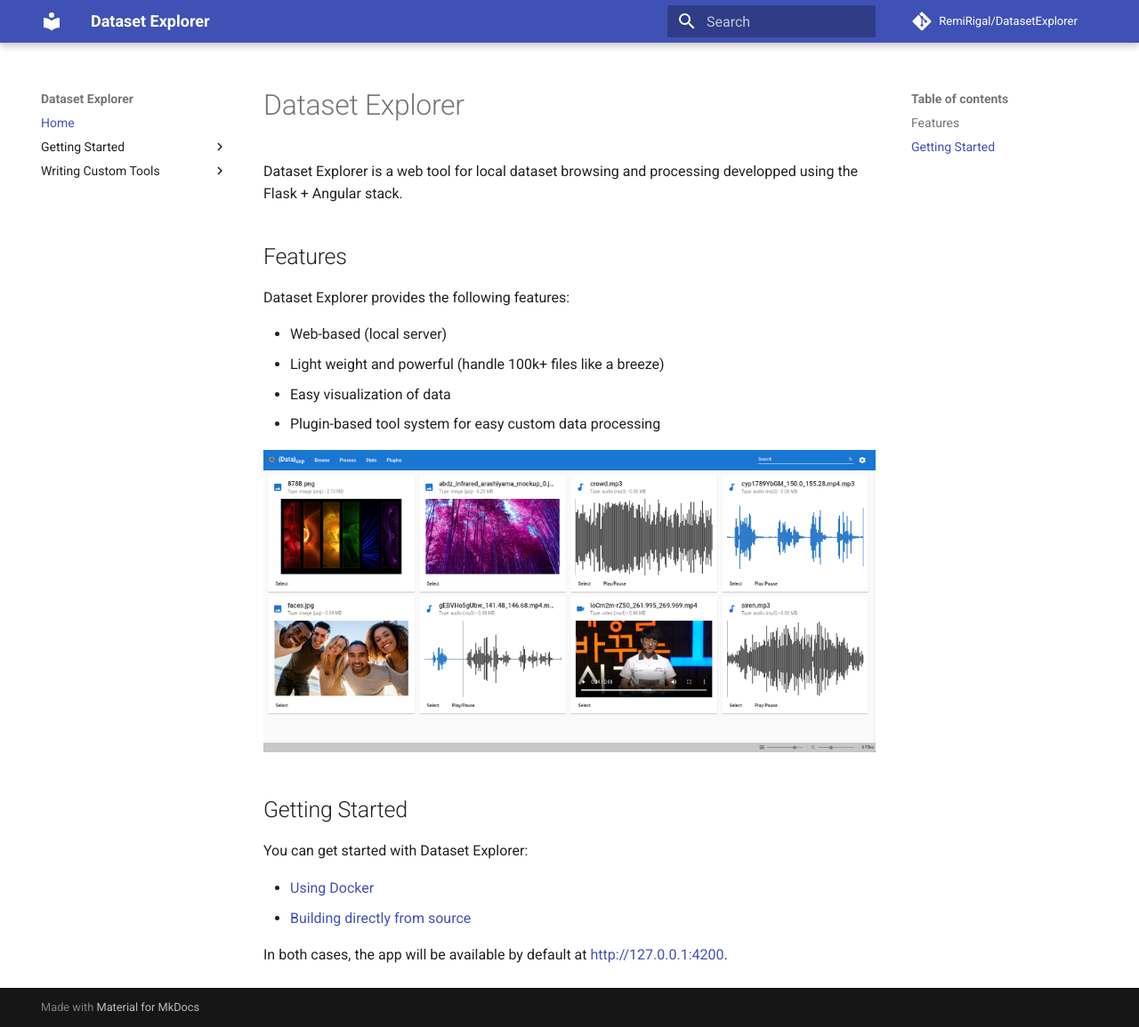
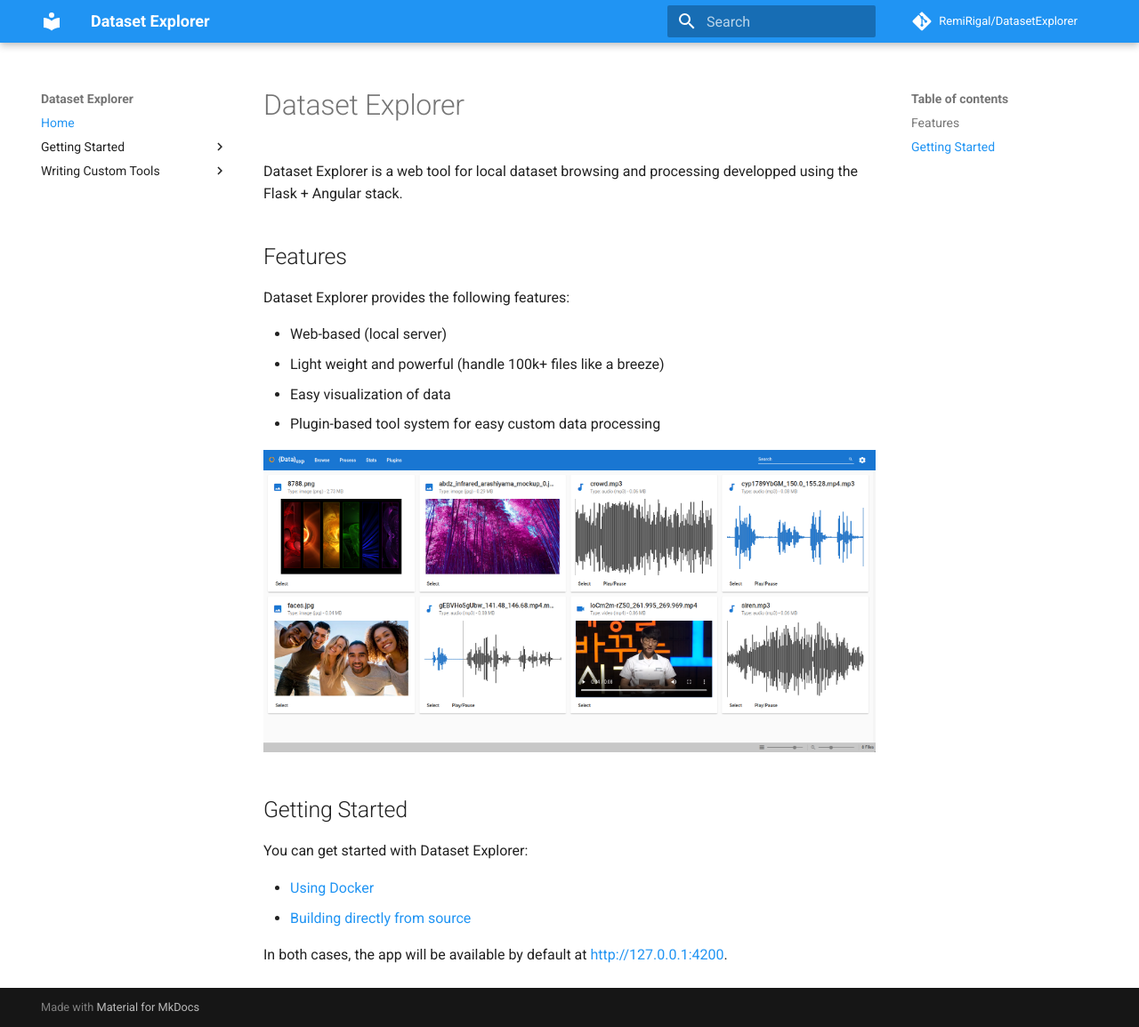
Before and after one commit to RemiRigal/DatasetExplorer, an MkDocs documentation site: the page built from docs/index.md, in a window 1280 px wide and 1155 px high. Shown: the whole window at 89% size. Built offline with MkDocs 1.6.1 and Material for MkDocs 9.7.7, drawn with Linux system fonts in a browser that asks for light colours; comment, search, counter and statistics services are not loaded.

Commit message:
Set new color palette for docs

```diff
--- a/mkdocs.yml
+++ b/mkdocs.yml
@@ -16,6 +16,9 @@
 
 theme:
   name: material
+  palette:
+    primary: blue
+    accent: deep orange
 
 markdown_extensions:
   - admonition
```
